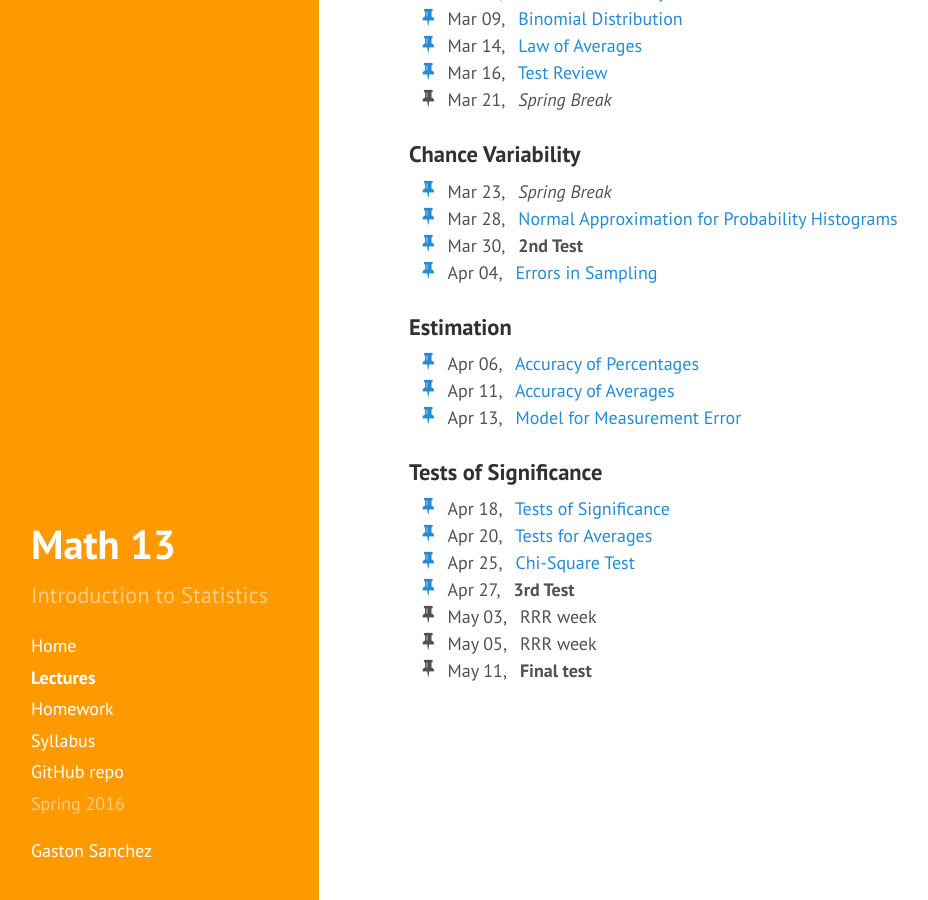
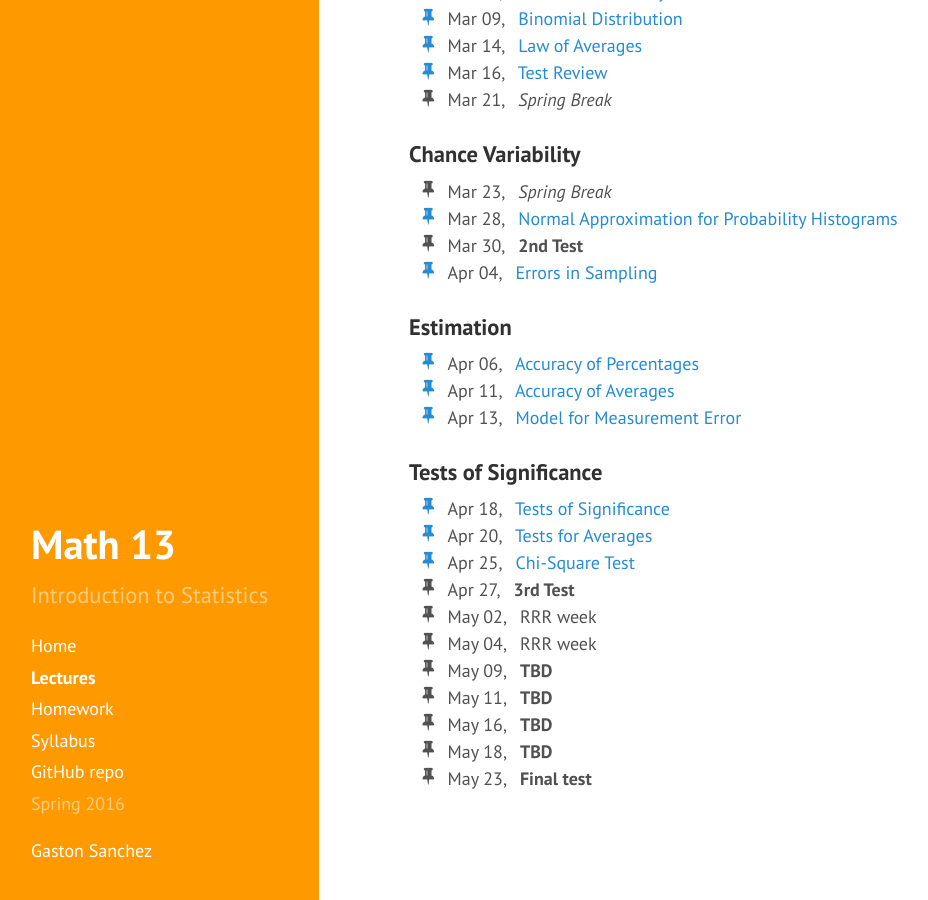
Before and after one commit to gastonstat/relic-math13, a Jekyll site: the page built from lectures/index.md, in a window 1280 px wide and 900 px high, scrolled down 711 px. Shown: the whole window, without its empty margins (5-933 px from the left). Built offline with Jekyll 4.4.1, drawn with Linux system fonts in a browser that asks for light colours; nearby versions of some CDN libraries; Markdown is read by kramdown in place of the engine named in the settings.

Commit message:
adding May dates to lectures calendar

```diff
--- a/lectures/index.md
+++ b/lectures/index.md
@@ -47,7 +47,7 @@ Tentative Calendar, Spring 2016
     <a href="09-regression"><i class="fa-li fa fa-thumb-tack"></i></a> Feb 22, &nbsp;&nbsp;<a href="https://docs.google.com/presentation/d/10eQJ3DxVVuC00mQ5aEBNb0nWZh8oX-vJ5mCJRQH39VA/pub?start=false&loop=false&delayms=3000" target="_blank">Regression</a>
   </li>
   <li>
-    <a href="10-prediction-errors"><i class="fa-li fa fa-thumb-tack"></i></a> Feb 24, &nbsp;&nbsp;<a href=""><b>1st Test</b></a>
+    <i class="fa-li fa fa-thumb-tack"></i> Feb 24, &nbsp;&nbsp;<b>1st Test</b>
   </li>
   <li>
     <a href="11-descriptive-review"><i class="fa-li fa fa-thumb-tack"></i></a> Feb 29, &nbsp;&nbsp;<a href="">Descriptive Statistics Review</a>
@@ -83,13 +83,13 @@ Tentative Calendar, Spring 2016
 
 <ul class="fa-ul">
   <li>
-    <a href=""><i class="fa-li fa fa-thumb-tack"></i></a> Mar 23, &nbsp;&nbsp;<em>Spring Break</em>
+    <i class="fa-li fa fa-thumb-tack"></i> Mar 23, &nbsp;&nbsp;<em>Spring Break</em>
   </li>
   <li>
     <a href=""><i class="fa-li fa fa-thumb-tack"></i></a> Mar 28, &nbsp;&nbsp;<a href="">Normal Approximation for Probability Histograms</a>
   </li>
   <li>
-    <a href="10-prediction-errors"><i class="fa-li fa fa-thumb-tack"></i></a> Mar 30, &nbsp;&nbsp;<b>2nd Test</b>
+    <i class="fa-li fa fa-thumb-tack"></i> Mar 30, &nbsp;&nbsp;<b>2nd Test</b>
   </li>
   <li>
     <a href=""><i class="fa-li fa fa-thumb-tack"></i></a> Apr 04, &nbsp;&nbsp;<a href="">Errors in Sampling</a>
@@ -125,15 +125,27 @@ Tentative Calendar, Spring 2016
     <a href=""><i class="fa-li fa fa-thumb-tack"></i></a> Apr 25, &nbsp;&nbsp;<a href="">Chi-Square Test</a>
   </li>
   <li>
-    <a href=""><i class="fa-li fa fa-thumb-tack"></i></a> Apr 27, &nbsp;&nbsp;<b>3rd Test</b>
+    <i class="fa-li fa fa-thumb-tack"></i> Apr 27, &nbsp;&nbsp;<b>3rd Test</b>
   </li>
   <li>
-    <i class="fa-li fa fa-thumb-tack"></i> May 03, &nbsp;&nbsp;RRR week
+    <i class="fa-li fa fa-thumb-tack"></i> May 02, &nbsp;&nbsp;RRR week
   </li>
   <li>
-    <i class="fa-li fa fa-thumb-tack"></i> May 05, &nbsp;&nbsp;RRR week
+    <i class="fa-li fa fa-thumb-tack"></i> May 04, &nbsp;&nbsp;RRR week
   </li>
   <li>
-    <i class="fa-li fa fa-thumb-tack"></i> May 11, &nbsp;&nbsp;<b>Final test</b>
+    <i class="fa-li fa fa-thumb-tack"></i> May 09, &nbsp;&nbsp;<b>TBD</b>
+  </li>
+  <li>
+    <i class="fa-li fa fa-thumb-tack"></i> May 11, &nbsp;&nbsp;<b>TBD</b>
+  </li>
+  <li>
+    <i class="fa-li fa fa-thumb-tack"></i> May 16, &nbsp;&nbsp;<b>TBD</b>
+  </li>
+  <li>
+    <i class="fa-li fa fa-thumb-tack"></i> May 18, &nbsp;&nbsp;<b>TBD</b>
+  </li>
+  <li>
+    <i class="fa-li fa fa-thumb-tack"></i> May 23, &nbsp;&nbsp;<b>Final test</b>
   </li>
 </ul>
```
